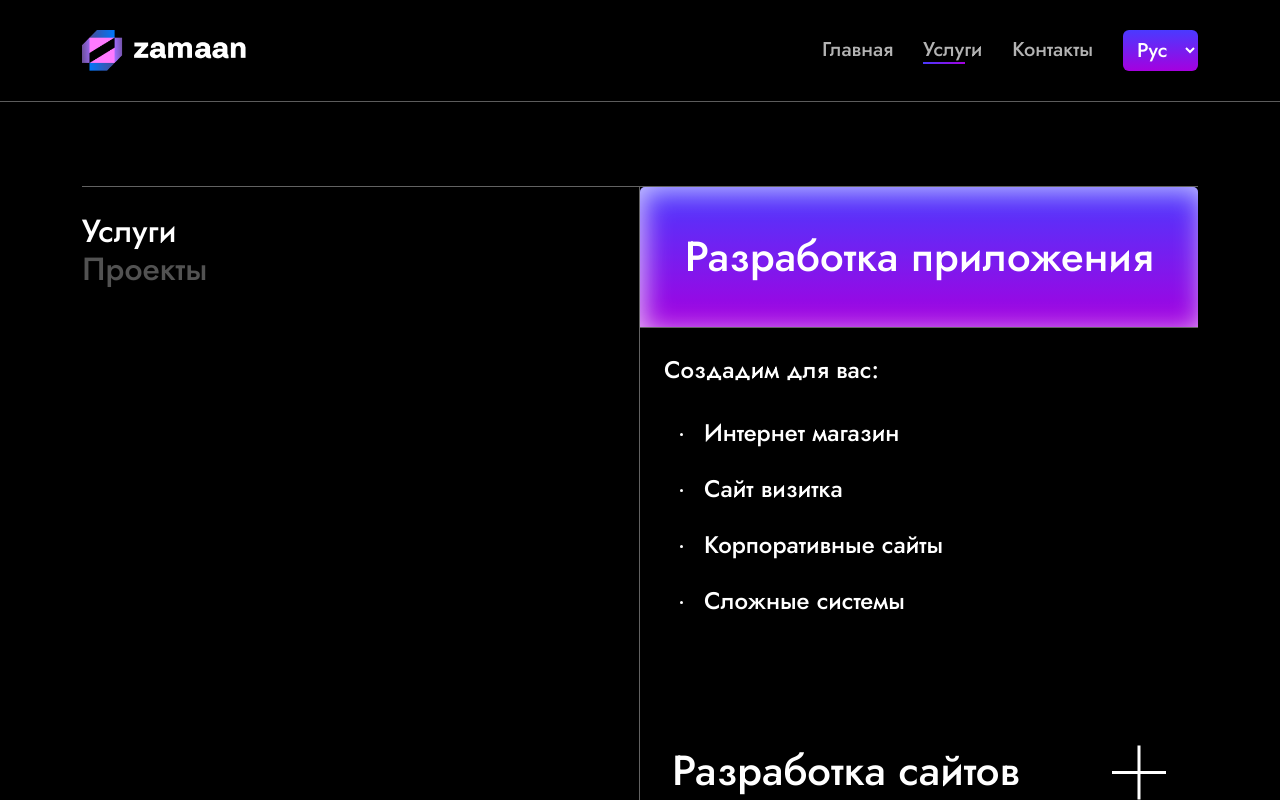
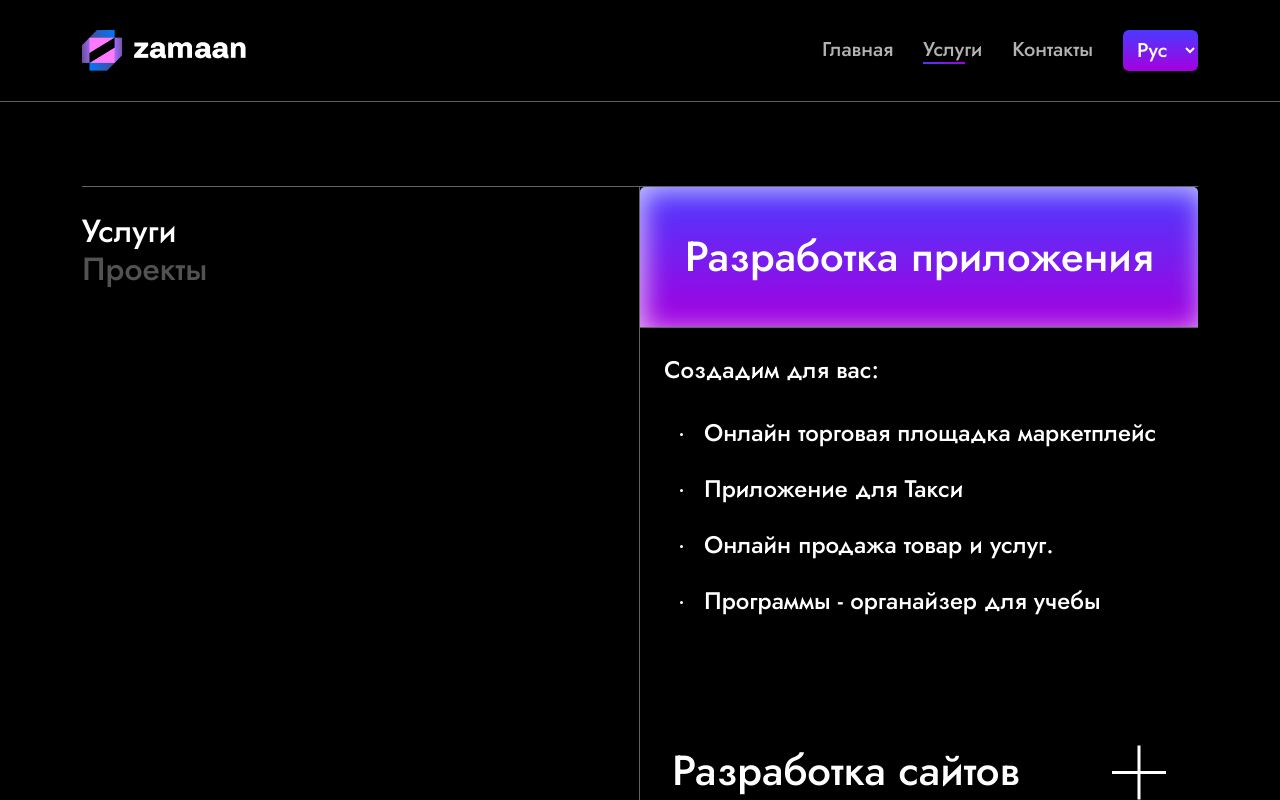
Before and after one commit to 7Davronbek/zamaan-app, a React (Create React App) app: page /#/services in a window 1280 px wide. Shown: the top 800 px of the page. Built offline with nearby package versions, Linux system fonts and the light colour scheme.

Commit message:
zamaan-app

```diff
--- a/src/components/ContactSend.jsx
+++ b/src/components/ContactSend.jsx
@@ -44,7 +44,6 @@ const ContactSend = () => {
                         setName('')
                         setCompany('')
                         setPhone('')
-                        // setEmail('')
                         setService('')
                         setMessage('')
                         setFiles('')
--- a/src/components/Services.jsx
+++ b/src/components/Services.jsx
@@ -41,12 +41,12 @@ const Services = () => {
                             </AccordionHeader>
                             <AccordionBody accordionId="1">
 
-                                <h6>Создадим для вас:</h6>
+                                <h6>{getText('suggest')}</h6>
                                 <ul>
-                                    <li>Интернет магазин</li>
-                                    <li> Сайт визитка</li>
-                                    <li>Корпоративные сайты</li>
-                                    <li>Сложные системы</li>
+                                    <li>{getText('mobileCreate2')}</li>
+                                    <li>{getText('mobileCreate3')}</li>
+                                    <li>{getText('mobileCreate4')}</li>
+                                    <li>{getText('mobileCreate5')}</li>
                                 </ul>
                             </AccordionBody>
                         </AccordionItem>
@@ -59,12 +59,14 @@ const Services = () => {
                             </AccordionHeader>
                             <AccordionBody accordionId="2">
 
-                                <h6>Создадим для вас:</h6>
+                                <h6>{getText('suggest')}</h6>
                                 <ul>
-                                    <li>Интернет магазин</li>
-                                    <li> Сайт визитка</li>
-                                    <li>Корпоративные сайты</li>
-                                    <li>Сложные системы</li>
+                                    <li>{getText('webCreate2')}</li>
+                                    <li>{getText('webCreate3')}</li>
+                                    <li>{getText('webCreate4')}</li>
+                                    <li>{getText('webCreate5')}</li>
+                                    <li>{getText('webCreate6')}</li>
+                                    <li>{getText('webCreate7')}</li>
                                 </ul>
                             </AccordionBody>
                         </AccordionItem>
@@ -77,12 +79,14 @@ const Services = () => {
                             </AccordionHeader>
                             <AccordionBody accordionId="3">
 
-                                <h6>Создадим для вас:</h6>
+                                <h6>{getText('suggest')}</h6>
                                 <ul>
-                                    <li>Интернет магазин</li>
-                                    <li> Сайт визитка</li>
-                                    <li>Корпоративные сайты</li>
-                                    <li>Сложные системы</li>
+                                    <li> {getText('marketing2')}</li>
+                                    <li> {getText('marketing3')}</li>
+                                    <li> {getText('marketing4')}</li>
+                                    <li> {getText('marketing5')}</li>
+                                    <li> {getText('marketing6')}</li>
+                                    <li> {getText('marketing7')}</li>
                                 </ul>
                             </AccordionBody>
                         </AccordionItem>
--- a/src/locales/RU.js
+++ b/src/locales/RU.js
@@ -14,9 +14,6 @@ export const ru = {
     'mobileCreate3': 'Приложение для Такси',
     'mobileCreate4': 'Онлайн продажа товар и услуг.',
     'mobileCreate5': 'Программы - органайзер для учебы',
-
-
-
 
 
 
@@ -61,6 +58,8 @@ export const ru = {
     'design3': 'Полиграфический дизайн',
     'design4': 'Веб-дизайн',
 
+    'suggest': 'Создадим для вас:',
+
 
     'beliveUs': 'Нам доверяют',
 
```
